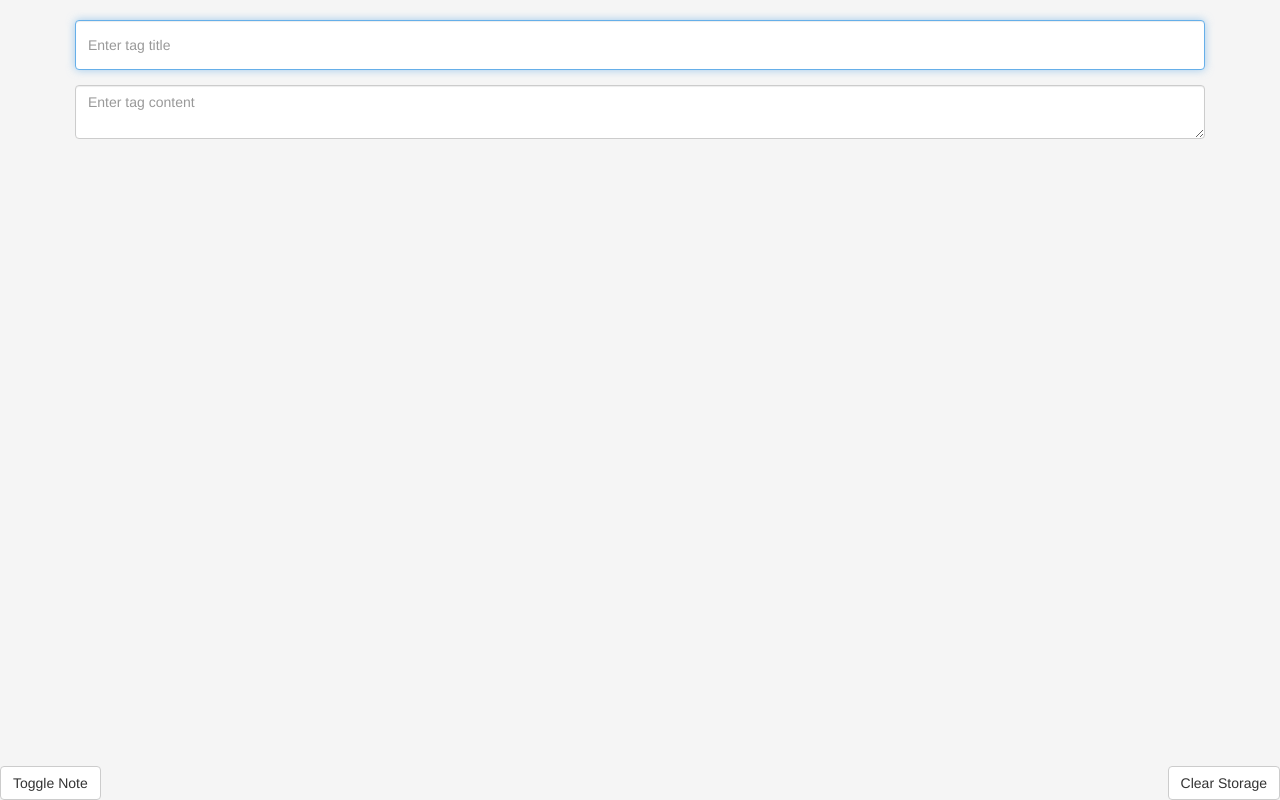
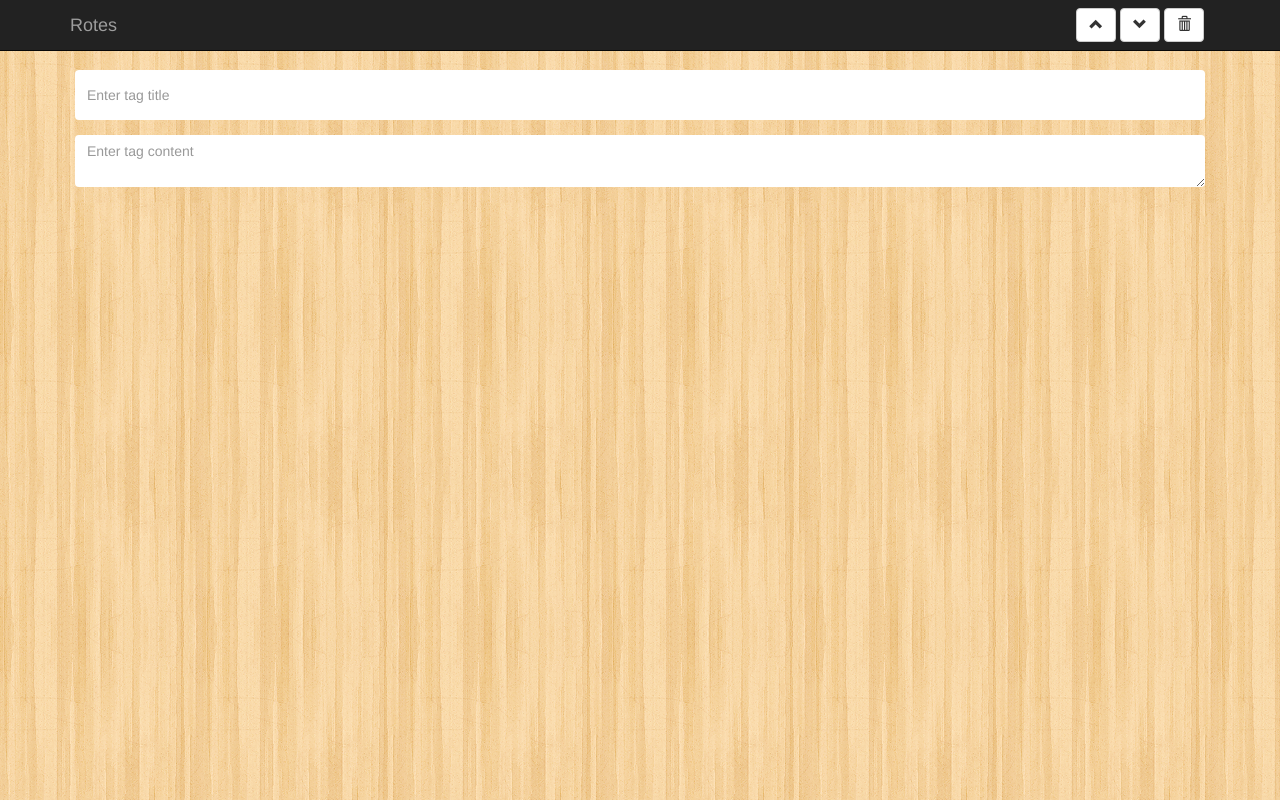
Before and after one commit to saadixl/Rotes, a plain HTML site: page index.html in a window 1280 px wide. Drawn offline with nearby package versions, Linux system fonts and the light colour scheme.

Commit message:
using subtle patterns

```diff
--- a/ass/main.css
+++ b/ass/main.css
@@ -1,5 +1,9 @@
 body {
-    background: #f5f5f5;
+    background: url(bg/wood_pattern.png);
+}
+
+.wrapper {
+    margin-top: 50px;
 }
 
 code {
@@ -15,45 +19,50 @@ code {
     display: inline-block;
 }
 
-code span{
+code span {
     position: absolute;
     width: 100%;
-    background-color: #666;
+    background: url(bg/lined_paper.png);
+    color: #000;
     display: block;
-    margin:-4px;
-    padding:3px;
+    margin: -4px;
+    padding: 3px;
     line-height: 1.3;
     border-bottom-left-radius: 4px;
     border-bottom-right-radius: 4px;
     z-index: 9999;
 }
 
-.field{
+.field {
     padding: 20px;
 }
-.tags{
-	padding: 0 15px;
+
+.tags {
+    padding: 0 15px;
     margin-top: -45px;
     word-wrap: break-word;
 }
 
-input.title{
-	height: 50px;
+input.title {
+    height: 50px;
 }
-input,textarea {
+
+input,textarea, input:focus, textarea:focus{
+    border: none !important;
+    box-shadow: none !important;
+    outline: none !important;
+}
+
+input,
+textarea {
     margin-bottom: 15px;
     border-radius: 4px !important;
 }
-.clear{
-    position: fixed;
-    bottom: 0;
-    right: 0;
-}
-.tognote{
-    position: fixed;
-    bottom: 0;
-    left: 0;
-}
-p{
+
+p {
     margin-bottom: 0;
 }
+
+.navbar-right {
+    margin-right: 6px;
+}
--- a/ass/main.js
+++ b/ass/main.js
@@ -71,6 +71,14 @@ $('.clear').click(function(){
 	localStorage.clear();
 });
 
-$('.tognote').click(function(){
-    $('.tags span').toggle();
+$('.showall').click(function(){
+    $('.tags span').each(function(){
+        $(this).show();
+    });
 });
+
+$('.hideall').click(function(){
+    $('.tags span').each(function(){
+        $(this).hide();
+    });
+});
--- a/index.html
+++ b/index.html
@@ -6,25 +6,46 @@
     <!-- Latest compiled and minified CSS -->
     <link rel="stylesheet" href="https://maxcdn.bootstrapcdn.com/bootstrap/3.3.6/css/bootstrap.min.css">
     <link rel="stylesheet" href="ass/main.css">
-
 </head>
 
 <body>
+    <nav class="navbar navbar-inverse navbar-fixed-top">
+        <div class="container">
+            <!-- Brand and toggle get grouped for better mobile display -->
+            <div class="navbar-header">
+                <button type="button" class="navbar-toggle collapsed" data-toggle="collapse" data-target="#bs-example-navbar-collapse-1" aria-expanded="false">
+                    <span class="sr-only">Toggle navigation</span>
+                    <span class="icon-bar"></span>
+                    <span class="icon-bar"></span>
+                    <span class="icon-bar"></span>
+                </button>
+                <a class="navbar-brand" href="#">Rotes</a>
+            </div>
+            <!-- Collect the nav links, forms, and other content for toggling -->
+            <div class="collapse navbar-collapse" id="bs-example-navbar-collapse-1">
 
-	<div class="container">
+                <ul class="nav navbar-nav navbar-right">
+                  	<button title="Collapse notes" type="button" class="btn btn-default navbar-btn hideall"><span class="glyphicon glyphicon-chevron-up"></span></button>
+                    <button title="Expand notes" type="button" class="btn btn-default navbar-btn showall"><span class="glyphicon glyphicon-chevron-down"></span></button>
+                     <button title="Delete notes" type="button" class="btn btn-default navbar-btn clear"><span class="glyphicon glyphicon-trash"></span></button>
+
+                </ul>
+            </div>
+            <!-- /.navbar-collapse -->
+        </div>
+        <!-- /.container-fluid -->
+    </nav>
+    <div class="container wrapper">
         <div class="row">
             <div class="col-md-12 field">
                 <input class="form-control title" placeholder="Enter tag title" type="text">
                 <textarea class="form-control content" placeholder="Enter tag content"></textarea>
-
             </div>
             <div class="col-md-12 tags" id="tags">
-
             </div>
         </div>
     </div>
-	<button class="btn btn-default tognote">Toggle Note</button>
-	<button class="btn btn-default clear">Clear Storage</button>
+
   <script src="https://ajax.googleapis.com/ajax/libs/jquery/2.1.3/jquery.min.js"></script>
     <script src="ass/main.js"></script>
 </body>
```
Also changed, not shown: ass/bg/lined_paper.png (added), ass/bg/wood_pattern.png (added). Lines whose indentation alone changed are shown as unchanged.
